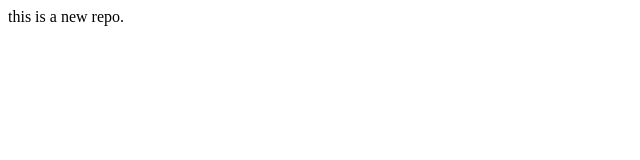
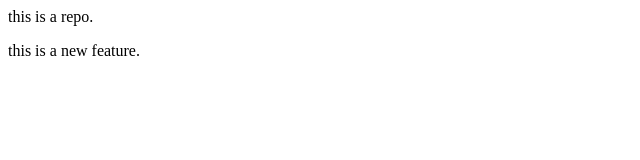
Before and after one commit to AaradhyaSharma-Ai/LocalRepo, a plain HTML site: page index.html in a window 1280 px wide. Shown: the whole page, without its empty margins (0-640 px from the left). Drawn offline with Linux system fonts and the light colour scheme.

Commit message:
add new feature

```diff
--- a/index.html
+++ b/index.html
@@ -1 +1,2 @@
-<p>this is a new repo.</p>
+<p>this is a repo.</p>
+<p>this is a new feature.</p>
```
